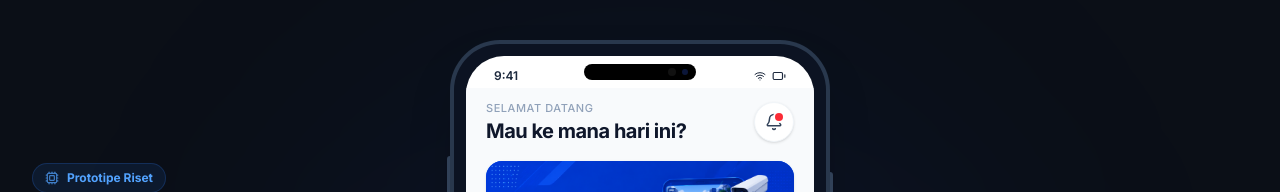
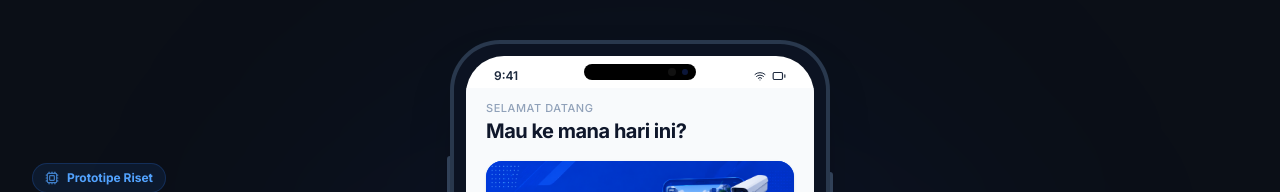
Before and after one commit to joanpurbaa/cermat, a React (Vite) app: page / in a window 1280 px wide. Shown: the top 192 px of the page. Built offline with nearby package versions, Linux system fonts and the light colour scheme.

Commit message:
fix: remove notification bell

```diff
--- a/src/pages/Home.tsx
+++ b/src/pages/Home.tsx
@@ -9,7 +9,6 @@ import {
 	Clock,
 	MapPin,
 	ChevronRight,
-	Bell,
 	SlidersHorizontal,
 } from "lucide-react";
 
@@ -34,10 +33,6 @@ export default function Home() {
 						Mau ke mana hari ini?
 					</h1>
 				</div>
-				<button className="relative flex h-10 w-10 items-center justify-center rounded-full bg-white text-slate-700 shadow-sm border border-slate-100 active:scale-90 transition-transform">
-					<Bell size={18} />
-					<span className="absolute top-2.5 right-2.5 h-2 w-2 rounded-full bg-red-500 ring-2 ring-white" />
-				</button>
 			</div>
 
 			<div className="mb-5">
```
